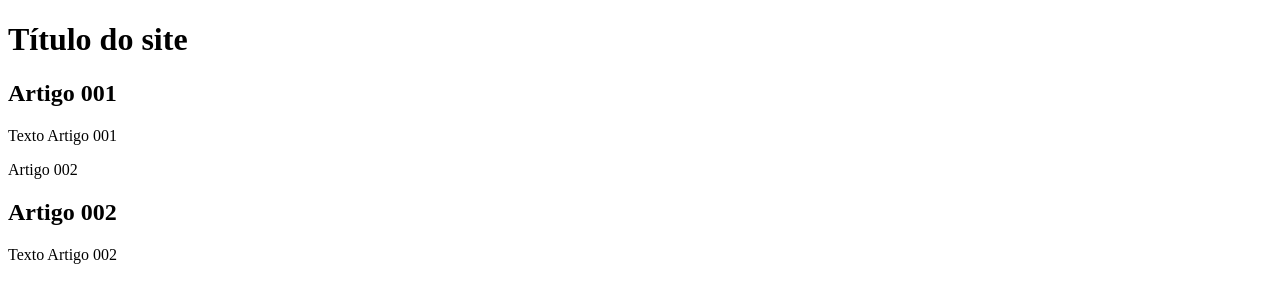
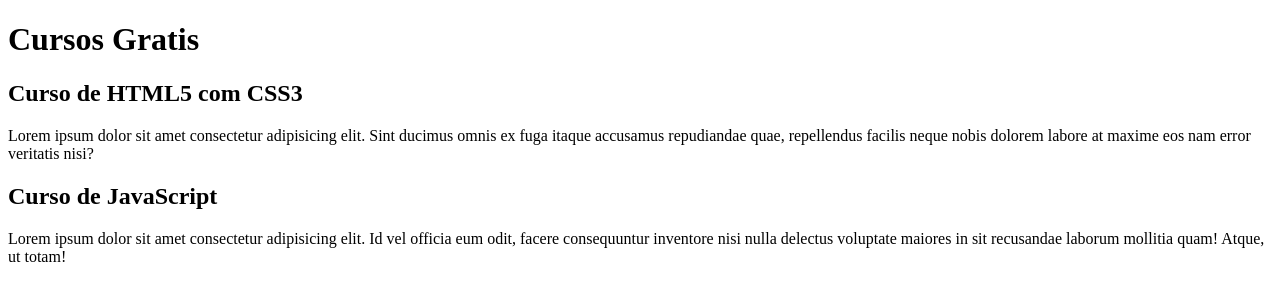
Before and after one commit to rnanzera/Projeto-Site, a plain HTML site: page index.html in a window 1280 px wide. Drawn offline with Linux system fonts and the light colour scheme.

Commit message:
Comecei a escrever o conteudo

```diff
--- a/index.html
+++ b/index.html
@@ -9,15 +9,15 @@
 <body>
     <main>
         <header>
-            <h1>Título do site</h1>
+            <h1>Cursos Gratis</h1>
         </header>
         <article>
-            <h2>Artigo 001</h2>
-            <p>Texto Artigo 001</p>
+            <h2>Curso de HTML5 com CSS3</h2>
+            <p>Lorem ipsum dolor sit amet consectetur adipisicing elit. Sint ducimus omnis ex fuga itaque accusamus repudiandae quae, repellendus facilis neque nobis dolorem labore at maxime eos nam error veritatis nisi?</p>
         </article>
-        <article>Artigo 002
-            <h2>Artigo 002</h2>
-            <p>Texto Artigo 002</p>
+        <article>
+            <h2>Curso de JavaScript</h2>
+            <p>Lorem ipsum dolor sit amet consectetur adipisicing elit. Id vel officia eum odit, facere consequuntur inventore nisi nulla delectus voluptate maiores in sit recusandae laborum mollitia quam! Atque, ut totam!</p>
         </article>
     </main>
 
```
